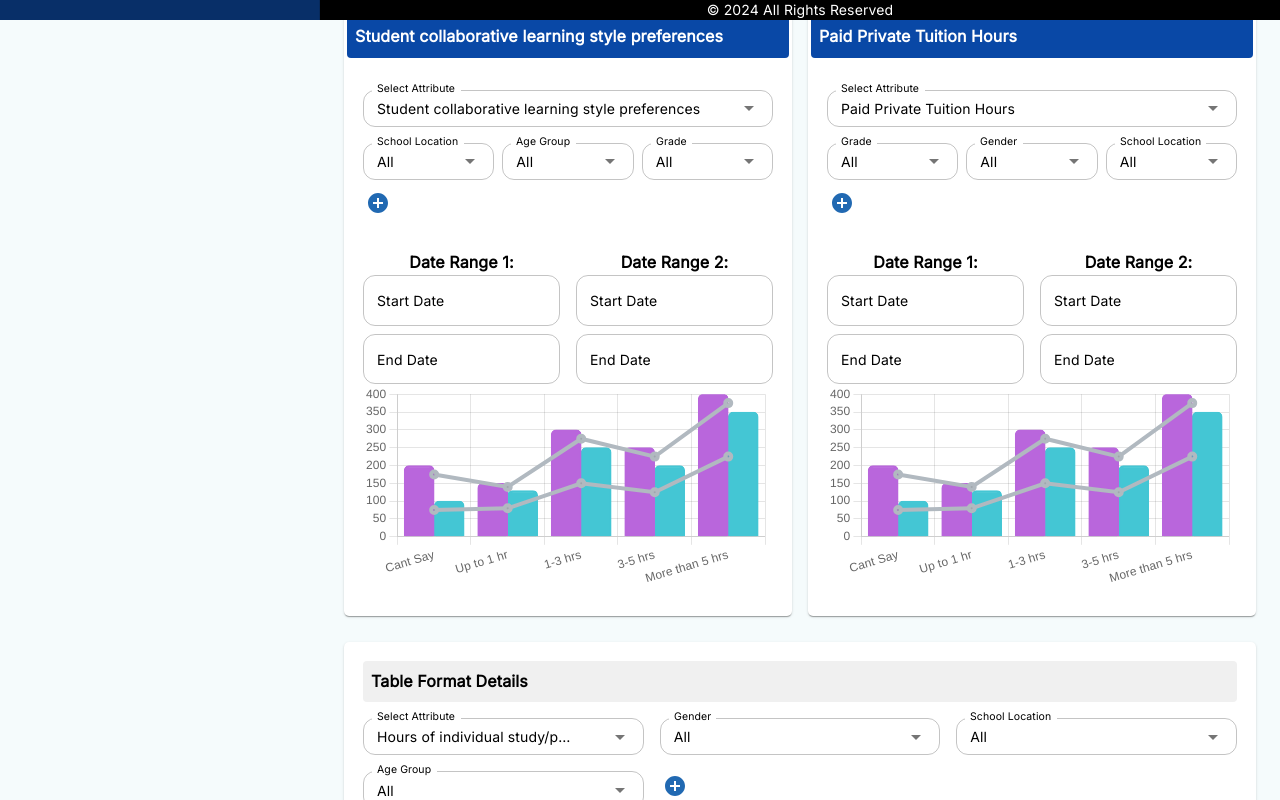
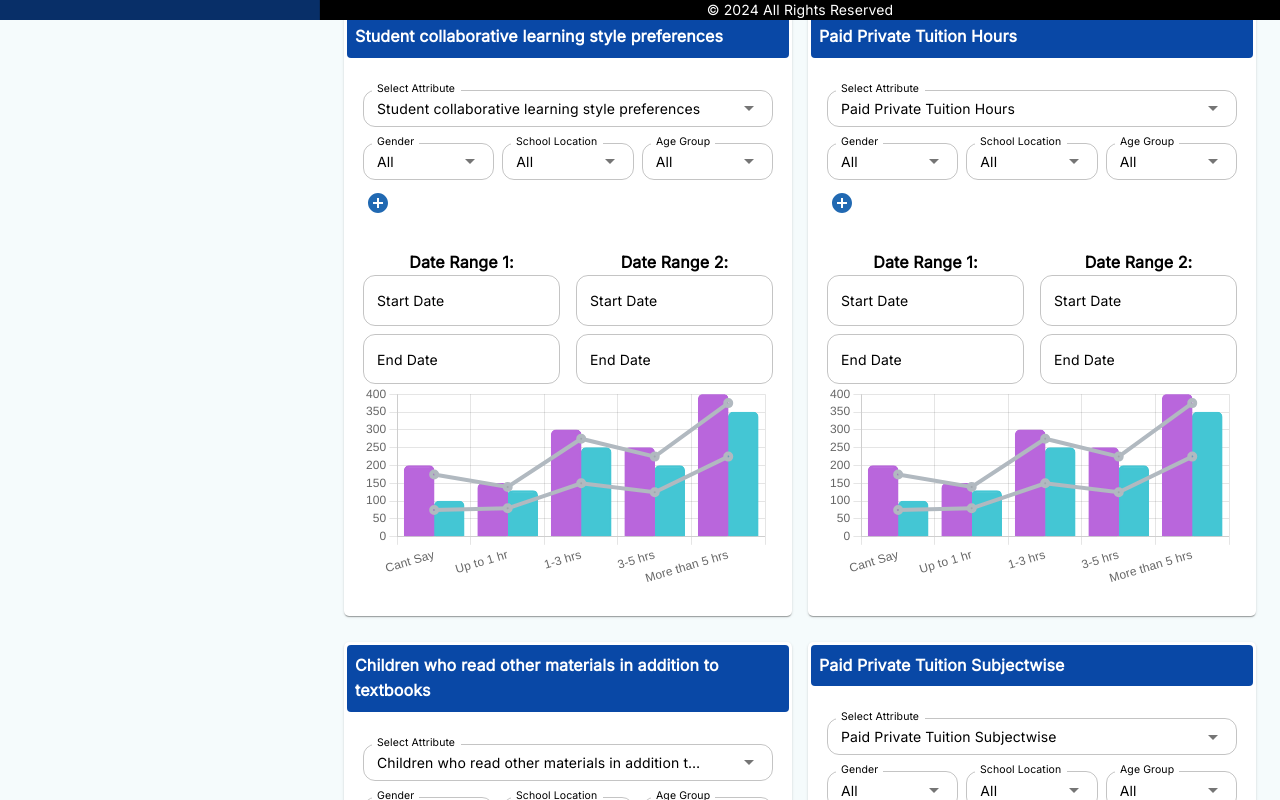
Before and after one commit to anshika2432001/auro_proj, a React (Create React App) app: page /studentLearningBehaviours in a window 1280 px wide. Shown: the part 780-1580 px from the top of the page. Built offline with nearby package versions, Linux system fonts and the light colour scheme.

Commit message:
updated code

```diff
--- a/src/App.js
+++ b/src/App.js
@@ -16,6 +16,7 @@ import { BrowserRouter as Router, Route, Routes } from 'react-router-dom';
 import { SnackbarProvider } from "./pages/uiComponents/Snackbar";
 import { ColorModeContextProvider } from "./utils/ColorModeContext";
 import StudentSchoolAttributes_R3 from './pages/Dashboard/DashboardPages/StudentSchoolAttributes_R3';
+import BudgetState from './pages/Dashboard/DashboardPages/BudgetState';
 
 function App() {
   return (
@@ -40,6 +41,7 @@ function App() {
             <Route element={<Header />}>
               <Route path="/dashboard" element={<Home />} />
               <Route path="/studentLearningBehaviours" element={<StudentSchoolAttributes_R3 />} />
+              <Route path="/budgetState" element={<BudgetState />} />
             </Route>
           </Routes>
         </Router>
--- /dev/null
+++ b/src/pages/Dashboard/DashboardPages/BudgetState.js
@@ -0,0 +1,42 @@
+import React from 'react';
+import { Grid } from '@mui/material';
+import CardComponent from '../components/CardComponent';
+import TableComponent from '../components/TableComponent';
+
+const dropdownOptions = [
+  { id: 1, value: 'Funds Allocated' },
+  { id: 2, value: 'Public Expenditure' },
+  { id: 3, value: 'Samagra Siksha Funds Approved' },
+  { id: 4, value: 'Samagra Siksha Funds Received' }
+];
+
+const attributeBasedDropdowns = {
+  1: ['State', 'District', 'School', 'Date Period', 'Grade', 'Subject', 'Learning Level'],
+  2: ['State', 'District', 'School', 'Date Period', 'Grade', 'Subject', 'Learning Level'],
+  3: ['State', 'District', 'School', 'Date Period', 'Grade', 'Subject', 'Learning Level'],
+  4: ['State', 'District', 'School', 'Date Period', 'Grade', 'Subject', 'Learning Level']
+};
+
+const BudgetState = () => {
+  return (
+    <div>
+      <h2>Budget and Expenditure</h2>
+      <Grid container spacing={2}>
+        {dropdownOptions.map((option, index) => (
+          <Grid item xs={12} sm={6} md={6} lg={6} key={index}>
+            <CardComponent
+              title={option}
+              dropdownOptions={dropdownOptions}
+              attributeBasedDropdowns={attributeBasedDropdowns}
+            />
+          </Grid>
+        ))}
+        <Grid item xs={12}>
+          <TableComponent title={dropdownOptions[0]} dropdownOptions={dropdownOptions} />
+        </Grid>
+      </Grid>
+    </div>
+  );
+};
+
+export default BudgetState;
--- a/src/pages/Dashboard/DashboardPages/DashboardCards.js
+++ b/src/pages/Dashboard/DashboardPages/DashboardCards.js
@@ -1,28 +1,19 @@
 import React, { useEffect, useState } from 'react';
-import { Typography, Card, CardContent, Grid } from '@mui/material';
+import { Typography, Card, CardContent, Grid, Autocomplete, TextField, IconButton } from '@mui/material';
 import { makeStyles } from '@mui/styles';
-import axios from "../../../utils/axios";
+import axios from '../../../utils/axios';
 import { BarChart, Bar, XAxis, YAxis, CartesianGrid, Tooltip, ResponsiveContainer } from 'recharts';
+import AddCircleIcon from '@mui/icons-material/AddCircle';
+import { AdapterDayjs } from "@mui/x-date-pickers/AdapterDayjs";
+import { LocalizationProvider } from "@mui/x-date-pickers/LocalizationProvider";
+import { DatePicker } from "@mui/x-date-pickers";
 
 const useStyles = makeStyles({
-  card: {
-    width: '100%',
-    margin: '5px',
-    position: 'relative',
-  },
-  header: {
-    backgroundColor: '#0948a6',
-    padding: '10px',
-    position: 'absolute',
-    top: 0,
-    left: 0,
-    width: '100%',
-    boxSizing: 'border-box',
-    zIndex: 2,
-    color: '#fff',
-  },
+
+
+
   content: {
-    paddingTop: '30px',
+    paddingTop: '10px',
     height: '300px',
     overflowY: 'scroll',
   },
@@ -34,15 +25,122 @@ const colors = [
 
 const capitalizeWords = (s) => s.replace(/\b\w/g, char => char.toUpperCase());
 
+const attributeOptions = {
+  Gender: ['All', 'Male', 'Female', 'Other', 'Prefer not to say'],
+  'School Location': ['All', 'Rural', 'Urban'],
+  'School Type': ['All', 'Girls', 'Boys', 'Co-Ed'],
+  'Age Group': ['All', 'upto 6', '6-10', '11-13', '14-15', '16-17', '>17'],
+  Grade: ['All', 'Pre-Primary', 'Primary', '1', '2', '3', '4', '5', '6', '7', '8', '9', '10', '11', '12'],
+  'Social Group': ['All', 'SC', 'ST', 'OBC', 'General', 'Other'],
+  'Board of Education': ['All', 'CBSE', 'State Board', 'ICSE', 'International Board', 'Others', 'Both CBSE and State Board'],
+};
+
+const attributeBasedDropdowns = {
+  Students: ['Gender', 'School Location', 'Age Group'],
+  Schools: ['Gender', 'Grade', 'Board of Education'],
+  Teachers: ['School Location', 'Age Group', 'Grade'],
+  Parents: ['Grade', 'Gender', 'School Location'],
+};
+
 const ChartCard = ({ title, dataKey, data }) => {
   const classes = useStyles();
+  const [selectedAttribute, setSelectedAttribute] = useState(title);
+  const [dropdowns, setDropdowns] = useState(attributeBasedDropdowns[selectedAttribute] || []);
+  const [availableFilters, setAvailableFilters] = useState([]);
+  const [showAddMore, setShowAddMore] = useState(true);
+  const [selectedFilters, setSelectedFilters] = useState(
+    (attributeBasedDropdowns[selectedAttribute] || []).reduce((acc, curr) => ({ ...acc, [curr]: 'All' }), {})
+  );
+  const [dateRangeStart, setDateRangeStart] = useState(null);
+  const [dateRangeEnd, setDateRangeEnd] = useState(null);
+  useEffect(() => {
+    const usedFilters = new Set(dropdowns);
+    setAvailableFilters(Object.keys(attributeOptions).filter(option => !usedFilters.has(option)));
+  }, [dropdowns]);
+
+  const handleFilterChange = (dropdownLabel) => (event, value) => {
+    setSelectedFilters((prev) => ({ ...prev, [dropdownLabel]: value }));
+  };
+
+  const handleAddDropdown = (event, value) => {
+    if (value) {
+      setDropdowns((prev) => [...prev, value]);
+      setSelectedFilters((prev) => ({ ...prev, [value]: 'All' }));
+      setShowAddMore(true);
+    }
+  };
 
   return (
     <Card className="dashboard-card">
-      <div className={classes.header}>
-        <Typography variant="h6">Number of {title}</Typography>
-      </div>
+      <Typography
+        variant="h6"
+        sx={{ backgroundColor: '#0948a6', padding: '8px', borderRadius: '4px', color: '#fff',marginBottom:"20px" }}
+      >
+        Number of {title}
+      </Typography>
+      <Grid container spacing={1}>
+          {dropdowns.map((dropdownLabel, index) => (
+            <Grid item xs={12} sm={4} md={4} lg={4} key={index}>
+              <Autocomplete
+                options={attributeOptions[dropdownLabel]}
+                getOptionLabel={(option) => option}
+                value={selectedFilters[dropdownLabel]}
+                onChange={handleFilterChange(dropdownLabel)}
+                renderInput={(params) => <TextField {...params} label={`${dropdownLabel}`} size="small" />}
+              />
+            </Grid>
+          ))}
+          {availableFilters.length > 0 && showAddMore && (
+            <Grid item xs={12} sm={4} md={4} lg={4}>
+              <IconButton
+                onClick={() => setShowAddMore(false)}
+                color="primary"
+                aria-label="add more filters"
+                sx={{ p: 0, m: 0 }}
+              >
+                <AddCircleIcon />
+              </IconButton>
+            </Grid>
+          )}
+          {!showAddMore && (
+            <Grid item xs={12} sm={4} md={4} lg={4}>
+              <Autocomplete
+                options={availableFilters}
+                getOptionLabel={(option) => option}
+                onChange={handleAddDropdown}
+                renderInput={(params) => <TextField {...params} label="Add Filter" size="small" />}
+              />
+            </Grid>
+          )}
+        </Grid>
+        <Grid container spacing={1} sx={{ mt: 1,mb:1 }}>
+          <Grid item xs={12} sm={3} md={3} lg={3}>
+            <Typography variant="body1" sx={{ mt: 1, textAlign: 'center' }}>Date Range:</Typography>
+           </Grid>
+              <Grid item xs={12} sm={4.5} md={4.5} lg={4.5}>
+                <LocalizationProvider dateAdapter={AdapterDayjs}>
+                  <DatePicker
+                    label="From Date"
+                    value={dateRangeStart}
+                    onChange={(newValue) => setDateRangeStart(newValue)}
+                    renderInput={(params) => <TextField {...params} size="small" />}
+                  />
+                </LocalizationProvider>
+              </Grid>
+              <Grid item xs={12} sm={4.5} md={4.5} lg={4.5}>
+                <LocalizationProvider dateAdapter={AdapterDayjs}>
+                  <DatePicker
+                    label="To Date"
+                    value={dateRangeEnd}
+                    onChange={(newValue) => setDateRangeEnd(newValue)}
+                    renderInput={(params) => <TextField {...params} size="small" />}
+                  />
+                </LocalizationProvider>
+              </Grid>
+            </Grid>
+
       <CardContent className={classes.content}>
+
         <ResponsiveContainer width="100%" height={data.length * 20}>
           <BarChart
             data={data}
@@ -94,7 +192,7 @@ const DashboardCards = () => {
     studentCount: [],
     parentCount: [],
     teacherCount: [],
-    schoolCount: []
+    schoolCount: [],
   });
 
   useEffect(() => {
@@ -103,28 +201,28 @@ const DashboardCards = () => {
 
   const getDashboardInfo = async () => {
     try {
-      const res = await axios.get(`/dashboard-stats-data`);
+      const res = await axios.get('/dashboard-stats-data');
       const result = res.data.result;
 
       const studentCount = result.studentCount.map((item, index) => ({
         state: capitalizeWords(item.state_name.toLowerCase()),
         students: item.num_students,
-        fill: colors[index % colors.length]
+        fill: colors[index % colors.length],
       }));
       const parentCount = result.parentCount.map((item, index) => ({
         state: capitalizeWords(item.state_name.toLowerCase()),
         parents: item.num_parents,
-        fill: colors[index % colors.length]
+        fill: colors[index % colors.length],
       }));
       const teacherCount = result.teacherCount.map((item, index) => ({
         state: capitalizeWords(item.state_name.toLowerCase()),
         teachers: item.num_teachers,
-        fill: colors[index % colors.length]
+        fill: colors[index % colors.length],
       }));
       const schoolCount = result.schoolCount.map((item, index) => ({
         state: capitalizeWords(item.state_name.toLowerCase()),
         schools: item.num_schools,
-        fill: colors[index % colors.length]
+        fill: colors[index % colors.length],
       }));
 
       setDashboardData({ studentCount, parentCount, teacherCount, schoolCount });
--- a/src/pages/Dashboard/DashboardPages/StudentSchoolAttributes_R3.js
+++ b/src/pages/Dashboard/DashboardPages/StudentSchoolAttributes_R3.js
@@ -12,16 +12,27 @@ const dropdownOptions = [
   { id: 6, value: 'Paid Private Tuition Subjectwise' }
 ];
 
-const defaultOptions = dropdownOptions.slice(0, 4);
+const attributeBasedDropdowns = {
+  1: ['Gender', 'School Location', 'Age Group','School Type','Board of Education','Grade'],
+  2: ['Gender', 'School Location', 'Age Group','School Type','Board of Education','Grade'],
+  3: ['Gender', 'School Location', 'Age Group','School Type','Board of Education','Grade'],
+  4: ['Gender', 'School Location', 'Age Group','School Type','Board of Education','Grade'],
+  5: ['Gender', 'School Location', 'Age Group','School Type','Board of Education','Grade'],
+  6: ['Gender', 'School Location', 'Age Group','School Type','Board of Education','Grade']
+};
 
 const StudentSchoolAttributes_R3 = () => {
   return (
     <div>
       <h2>Student Learning Behaviour</h2>
       <Grid container spacing={2}>
-        {defaultOptions.map((option, index) => (
+        {dropdownOptions.map((option, index) => (
           <Grid item xs={12} sm={6} md={6} lg={6} key={index}>
-            <CardComponent title={option} dropdownOptions={dropdownOptions} />
+            <CardComponent
+              title={option}
+              dropdownOptions={dropdownOptions}
+              attributeBasedDropdowns={attributeBasedDropdowns}
+            />
           </Grid>
         ))}
         <Grid item xs={12}>
--- a/src/pages/Dashboard/components/CardComponent.js
+++ b/src/pages/Dashboard/components/CardComponent.js
@@ -16,16 +16,13 @@ const attributeOptions = {
   "Age Group": ['All', 'upto 6', '6-10', '11-13', '14-15', '16-17', '>17'],
   Grade: ['All', 'Pre-Primary', 'Primary', '1', '2', '3', '4', '5', '6', '7', '8', '9', '10', '11', '12'],
   "Social Group": ['All', 'SC', 'ST', 'OBC', 'General', 'Other'],
-  "Board of Education": ['All', 'CBSE', 'State Board', 'ICSE', 'International Board', 'Others', 'Both CBSE and State Board']
-};
-
-const attributeBasedDropdowns = {
-  1: ['Gender', 'School Location', 'Age Group'],
-  2: ['Gender', 'Grade','Board of Education'],
-  3: ['School Location', 'Age Group', 'Grade'],
-  4: ['Grade', 'Gender', 'School Location'],
-  5: ['Grade', 'Age Group'],
-  6: ['Gender', 'School Location', 'Grade']
+  "Board of Education": ['All', 'CBSE', 'State Board', 'ICSE', 'International Board', 'Others', 'Both CBSE and State Board'],
+  State: ['All', 'State 1', 'State 2', 'State 3'],
+  District: ['All', 'District 1', 'District 2', 'District 3'],
+  School: ['All', 'School 1', 'School 2', 'School 3'],
+  "Date Period": ['All', 'Last Month', 'Last Quarter', 'Last Year'],
+  Subject: ['All', 'Math', 'Science', 'History'],
+  "Learning Level": ['All', 'Beginner', 'Intermediate', 'Advanced']
 };
 
 const sampleChartData = {
@@ -76,23 +73,23 @@ const sampleChartData = {
   ],
 };
 
-function CardComponent({ title, dropdownOptions }) {
+function CardComponent({ title, dropdownOptions, attributeBasedDropdowns }) {
   const [selectedAttribute, setSelectedAttribute] = useState(title.id);
   const [dateRange1Start, setDateRange1Start] = useState(null);
   const [dateRange1End, setDateRange1End] = useState(null);
   const [dateRange2Start, setDateRange2Start] = useState(null);
   const [dateRange2End, setDateRange2End] = useState(null);
-  const [dropdowns, setDropdowns] = useState(attributeBasedDropdowns[selectedAttribute] || []);
+  const [dropdowns, setDropdowns] = useState(attributeBasedDropdowns[selectedAttribute].slice(0, 3) || []);
   const [availableFilters, setAvailableFilters] = useState([]);
   const [showAddMore, setShowAddMore] = useState(true);
   const [selectedFilters, setSelectedFilters] = useState(
-    attributeBasedDropdowns[selectedAttribute].reduce((acc, curr) => ({ ...acc, [curr]: 'All' }), {})
+    attributeBasedDropdowns[selectedAttribute].slice(0, 3).reduce((acc, curr) => ({ ...acc, [curr]: 'All' }), {})
   );
   const chartRef = useRef(null);
 
   useEffect(() => {
     setSelectedAttribute(title.id);
-    const newDropdowns = attributeBasedDropdowns[title.id] || [];
+    const newDropdowns = attributeBasedDropdowns[title.id].slice(0, 3) || [];
     setDropdowns(newDropdowns);
     setSelectedFilters(newDropdowns.reduce((acc, curr) => ({ ...acc, [curr]: 'All' }), {}));
   }, [title]);
@@ -104,7 +101,7 @@ function CardComponent({ title, dropdownOptions }) {
 
   const handleAttributeChange = (event, value) => {
     setSelectedAttribute(value.id);
-    const newDropdowns = attributeBasedDropdowns[value.id] || [];
+    const newDropdowns = attributeBasedDropdowns[value.id].slice(0, 3) || [];
     setDropdowns(newDropdowns);
     setSelectedFilters(newDropdowns.reduce((acc, curr) => ({ ...acc, [curr]: 'All' }), {}));
   };
@@ -156,7 +153,7 @@ function CardComponent({ title, dropdownOptions }) {
               />
             </Grid>
           ))}
-          {availableFilters.length > 0 && showAddMore && (
+          {attributeBasedDropdowns[selectedAttribute].length > 3 && showAddMore && (
             <Grid item xs={12} sm={4} md={4} lg={4}>
               <IconButton
                 onClick={() => setShowAddMore(false)}
@@ -171,7 +168,7 @@ function CardComponent({ title, dropdownOptions }) {
           {!showAddMore && (
             <Grid item xs={12} sm={4} md={4} lg={4}>
               <Autocomplete
-                options={availableFilters}
+                options={availableFilters.filter(option => attributeBasedDropdowns[selectedAttribute].includes(option))}
                 getOptionLabel={(option) => option}
                 onChange={handleAddDropdown}
                 renderInput={(params) => <TextField {...params} label="Add Filter" size="small" />}
@@ -253,7 +250,6 @@ function CardComponent({ title, dropdownOptions }) {
                 display: false
               },
               beforeDatasetDraw: (chart) => {
-                console.log(chartRef)
                 const lineDataset1 = chart.getDatasetMeta(2).data;
                 const lineDataset2 = chart.getDatasetMeta(3).data;
                 const barDataset1 = chart.getDatasetMeta(0).data;
--- a/src/pages/Dashboard/layouts/Menu.js
+++ b/src/pages/Dashboard/layouts/Menu.js
@@ -9,6 +9,7 @@ import ShowChartIcon from '@mui/icons-material/ShowChart';
 import HomeWorkIcon from '@mui/icons-material/HomeWork';
 
 import PaidIcon from '@mui/icons-material/Paid';
+import BudgetState from "../DashboardPages/BudgetState";
 
 
 const Home = lazy(() => import("../DashboardPages/Home"));
@@ -412,6 +413,8 @@ export const menu = [
   {
     icon: <PaidIcon sx={{color:"white"}}/>,
     title: "Budget State",
+    pageLink: '/budgetState',
+    view: <BudgetState />,
 
 
   },
--- a/src/utils/ColorModeContext.js
+++ b/src/utils/ColorModeContext.js
@@ -133,7 +133,7 @@ export const ColorModeContextProvider = ({ children }) => {
                 },
 
                 "& .MuiInputBase-input": {
-                  padding: "15px",
+                  padding: "15px 10px",
                 },
                 "& .MuiOutlinedInput-root": {
                   borderRadius: "12px",
@@ -168,10 +168,7 @@ export const ColorModeContextProvider = ({ children }) => {
                 "&.dashboard-card": {
                   width: '100%',
                   margin: '2px',
-                  paddingTop:"30px",
-                  paddingBottom:"0px",
-                  paddingLeft:"0px",
-                  paddingRight:"0px",
+                  padding:"0px 5px",
                   position: 'relative',
                   borderRadius: "5px",
                 },
```
